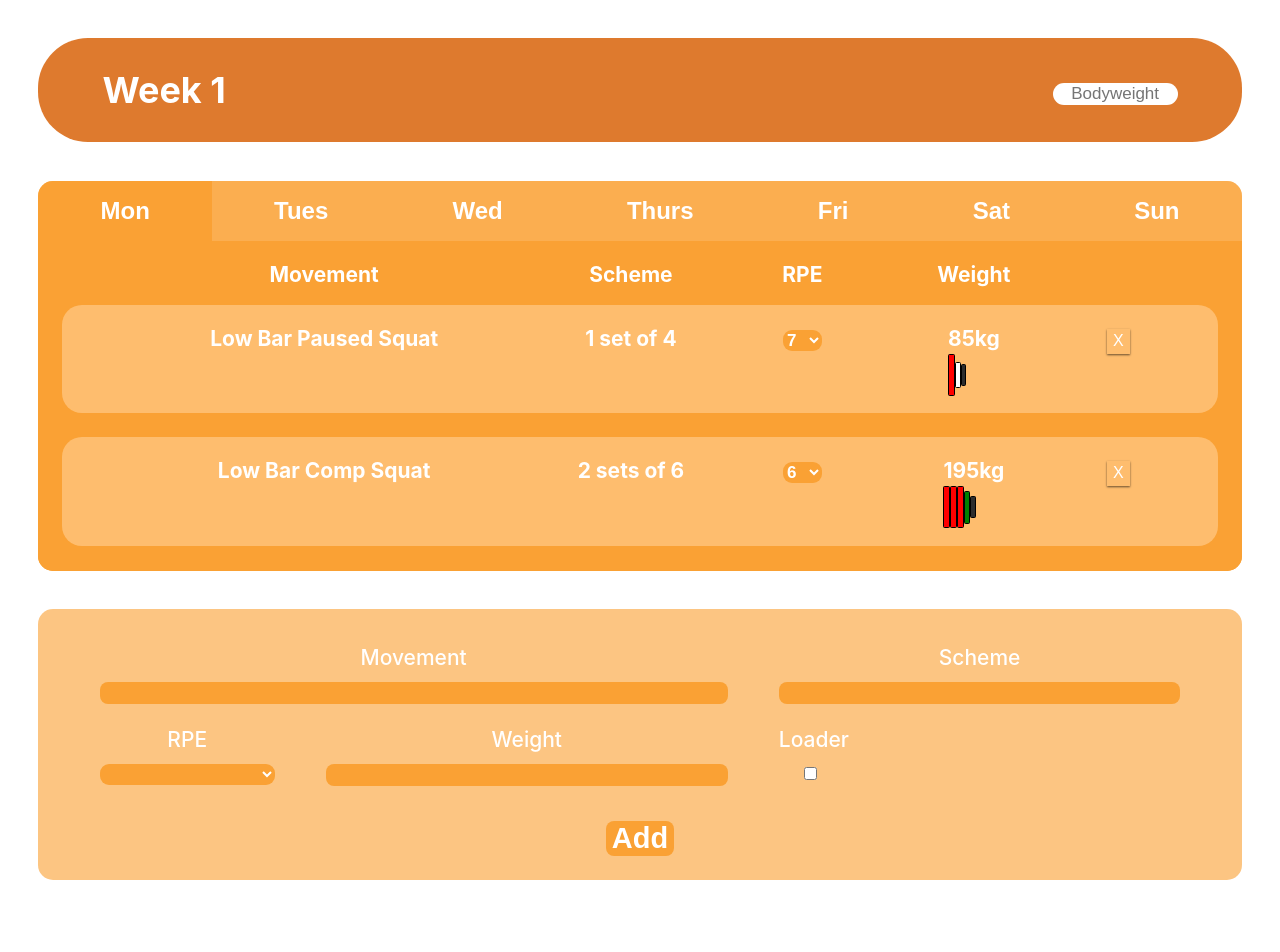
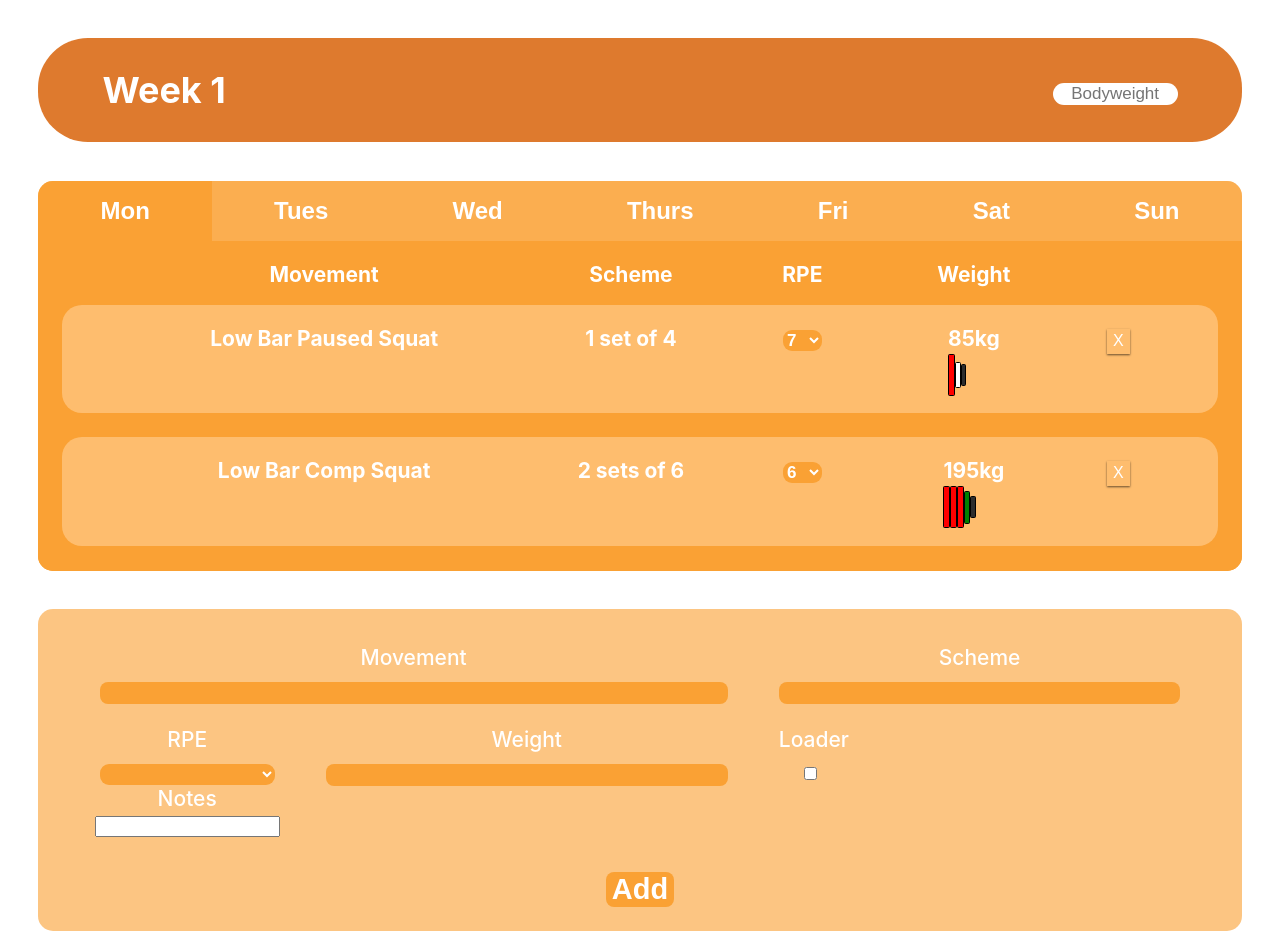
Before and after one commit to 2bato/coachingplatform, a React (Create React App) app: page / in a window 1280 px wide. Shown: the top 952 px of the page. Before the commit the page ends 919 px from the top, so only its background shows below. Built offline with nearby package versions, Linux system fonts and the light colour scheme.

Commit message:
Added notes parameter in new exercise generator

```diff
--- a/src/components/DayTab.js
+++ b/src/components/DayTab.js
@@ -1,4 +1,4 @@
-import React, { useContext, useState } from 'react';
+import React, { useContext } from 'react';
 import './DayTab.css';
 import Exercise from './Exercises/Exercise';
 import { TabContext } from './Context/TabProvider';
--- a/src/components/Exercises/Exercise.js
+++ b/src/components/Exercises/Exercise.js
@@ -63,7 +63,7 @@ export default function Exercise({ props, onRemoveExercise }) {
           <div className="Weight">
             {props.$visualize === true ? (
               <div>
-                {props.weight == 0 ? (
+                {props.weight === 0 ? (
                   <p>BW</p>
                 ) : (
                   <p>{props.weight}kg</p>
@@ -76,7 +76,7 @@ export default function Exercise({ props, onRemoveExercise }) {
               </div>
             ) : (
               <div>
-                {props.weight == 0 ? (
+                {props.weight === 0 ? (
                   <p>BW</p>
                 ) : (
                   <p>{props.weight}kg</p>
--- a/src/components/Exercises/NewExercise.js
+++ b/src/components/Exercises/NewExercise.js
@@ -10,6 +10,7 @@ export default function NewExcercise(props) {
   const [enteredRPE, setEnteredRPE] = useState('');
   const [enteredWeight, setEnteredWeight] = useState('');
   const [enteredVisualize, setEnteredVisualize] = useState(false);
+  const [enteredNotes, setEnteredNotes] = useState('');
 
   const movementChangeHandler = (event) => {
     setEnteredMovement(event.target.value);
@@ -28,6 +29,10 @@ export default function NewExcercise(props) {
     setEnteredVisualize(event.target.checked);
   };
 
+  const notesChangeHandler = (event) => {
+    setEnteredNotes(event.target.value);
+  };
+
   const submitHandler = (event) => {
     event.preventDefault();
 
@@ -39,6 +44,7 @@ export default function NewExcercise(props) {
       weight: enteredWeight,
       day: context.activeTab,
       $visualize: enteredVisualize,
+      notes: enteredNotes,
     };
 
     props.onSaveNewExercise(exerciseData);
@@ -47,7 +53,9 @@ export default function NewExcercise(props) {
     setEnteredRPE('');
     setEnteredWeight('');
     setEnteredVisualize(false);
+    setEnteredNotes('');
   };
+
   return (
     <form onSubmit={submitHandler} className="NewExercise">
       <div className="InputFields">
@@ -97,6 +105,14 @@ export default function NewExcercise(props) {
               onChange={visualizeChangeHandler}
             />
           </div>
+          <div className="NewExercise-notes">
+            <label>Notes</label>
+            <input
+              type="text"
+              checked={enteredNotes}
+              onChange={notesChangeHandler}
+            />
+          </div>
         </div>
       </div>
       <div className="NewExercise-add">
```
